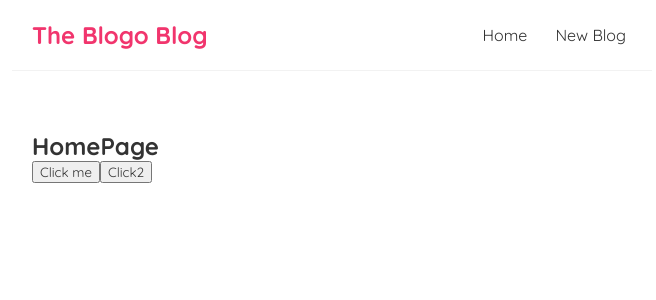
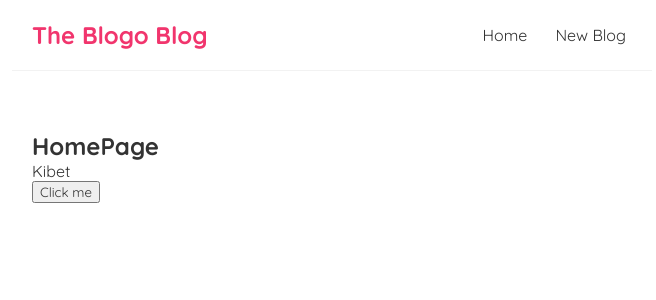
Before and after one commit to Allanetizen/Blogo, a React (Create React App) app: page / in a window 1280 px wide. Shown: the top 300 px of the page, without its empty margins (308-964 px from the left). Built offline with nearby package versions, Linux system fonts and the light colour scheme.

Commit message:
useState component

```diff
--- a/src/Home.js
+++ b/src/Home.js
@@ -1,18 +1,22 @@
+import { useState } from "react";
+
 const Home = () => {
+    //let  name = 'Allan';
+    const [name, setName]= useState('Kibet');
 
-    const handleClick= (e) => {
-        console.log('hello dev',e)
+    const handleClick = () => {
+        setName('Allan');
     }
-    const clickTwo = (name,e) => {
-        console.log(e.target,'hello '+ name);
-    }
+
+
     return (
         <div className="home">
             <h2>HomePage </h2>
+            <p>{name}</p>
             <button onClick={handleClick}>Click me</button>
 
-            <button onClick={(e)=> clickTwo('Dev',e)
-            }>Click2</button>
+
+
 
         </div>
 
```
